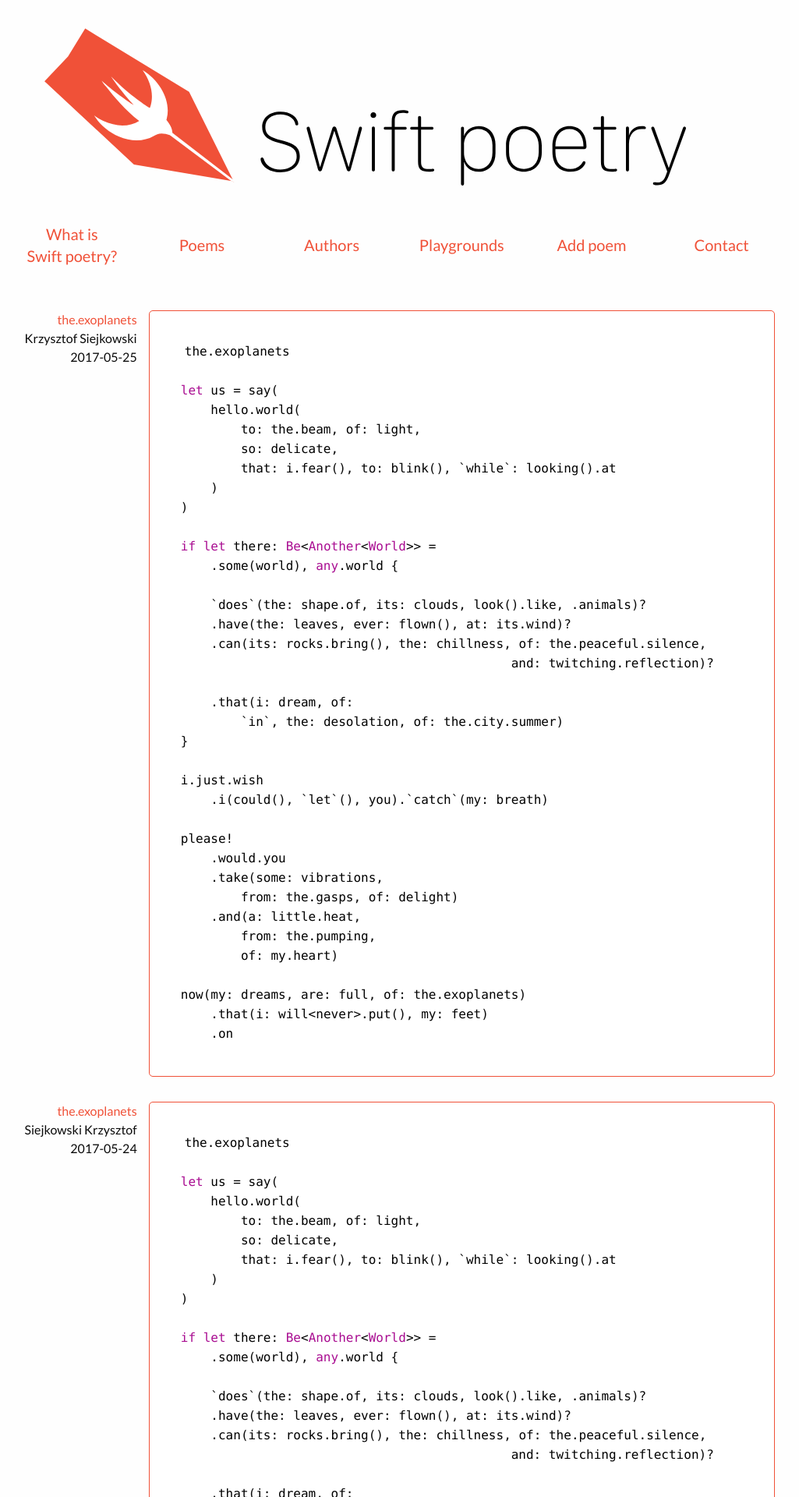
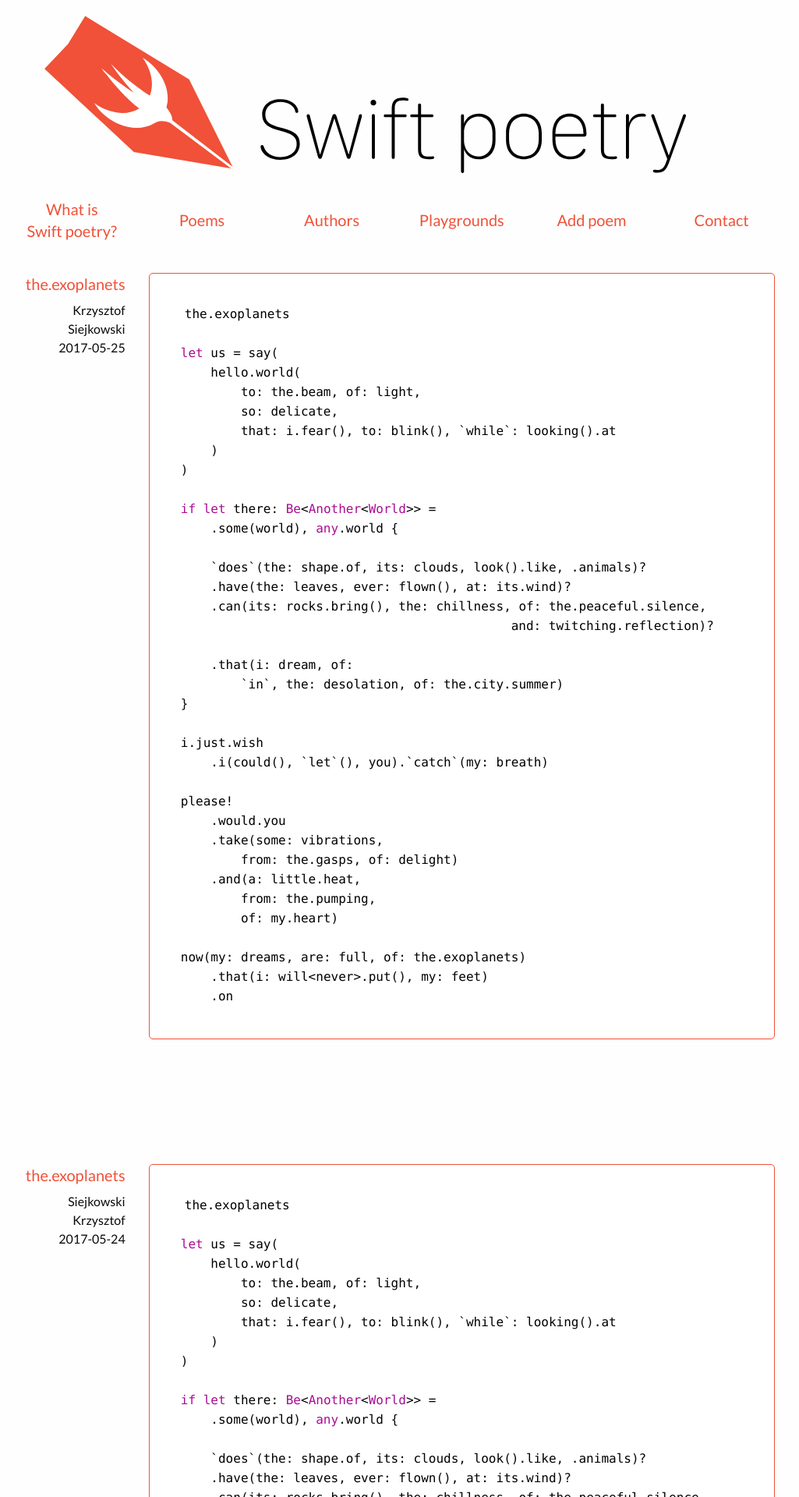
Before and after one commit to siejkowski/codepoems.xyz, a Jekyll site: the page built from index.html, in a window 1280 px wide. Shown: the top 1920 px of the page at 78% size, without its empty margins (131-1156 px from the left). Built offline with Jekyll 4.4.1, drawn with Linux system fonts in a browser that asks for light colours.

Commit message:
Cleanup of index page

```diff
--- a/css/custom.css
+++ b/css/custom.css
@@ -6,23 +6,23 @@
   color: #f05138;
 }
 
-.logo {
-  font-size: 5em;
+.header {
+  margin-bottom: 2em;
+  margin-top: 1em;
 }
 
-.header {
+.menu {
   margin-bottom: 2em;
   margin-top: 2em;
 }
 
-.menu {
-  margin-bottom: 3em;
-  margin-top: 3em;
+.poem {
+  margin-bottom: 10em;
+  margin-top: 2em;
 }
 
-.poem {
+.poem .metadata {
   margin-bottom: 2em;
-  margin-top: 2em;
 }
 
 .logo {
--- a/index.html
+++ b/index.html
@@ -9,18 +9,25 @@
 <div class="poems">
   {% for post in site.posts %}
     <div class="row poem">
-      <div class="small-10 small-offset-1 large-offset-0 large-2 text-center large-text-right column">
-        <div class="row">
-          <div class="small-12">
-            <a href="{{ post.url }}">{{ post.title }}</a>
+
+      <div class="small-10 small-offset-1 large-offset-0 large-2 text-right column">
+
+        <div class="row metadata align-middle">
+          <div class="small-6 large-12  column">
+            <h5><a href="{{ post.url }}">{{ post.title }}</a></h5>
           </div>
-          <div class="small-12">
-            {{ site.data.authors[post.author].display_name }}
-          </div>
-          <div class="small-12">
-            {{ post.date | date: "%Y-%m-%d" }}
+          <div class="small-6 large-12 text-right column">
+            <div class="row align-middle">
+              <div class="small-12 large-12 text-left large-text-right column">
+                {{ site.data.authors[post.author].display_name }}
+              </div>
+              <div class="small-12 large-12 text-left large-text-right column">
+                {{ post.date | date: "%Y-%m-%d" }}
+              </div>
+            </div>
           </div>
         </div>
+
       </div>
       <div class="small-12 large-10 column">
           {{ post.content }}
```
